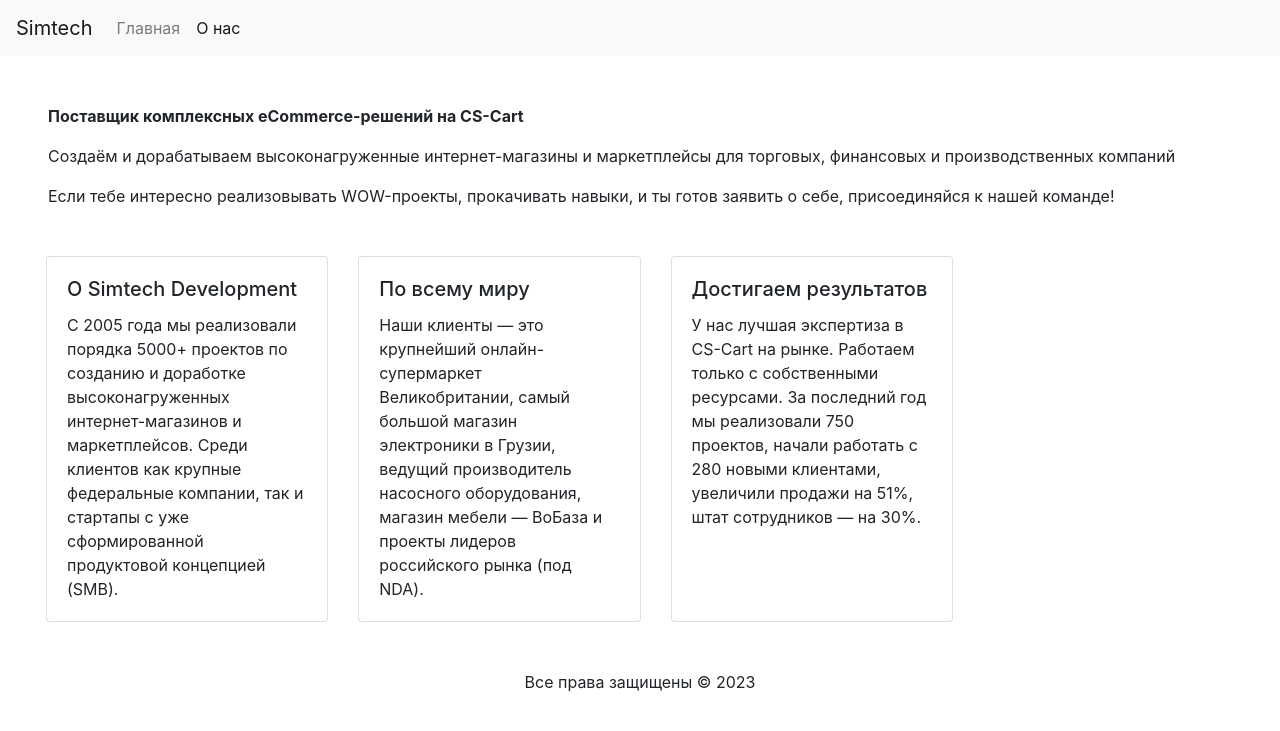
After one commit to a-shdv/simtech-dev, a PHP site: page /about-us.php in a window 1280 px wide. The commit adds this page. Shown: the top 731 px of the page. Run offline with PHP 8.4, Linux system fonts and the light colour scheme.

Commit message:
Update templates

```diff
--- /dev/null
+++ b/public/about-us.php
@@ -0,0 +1,53 @@
+<!doctype html>
+<html lang="en">
+<head>
+    <?php require_once 'partials/head.html' ?>
+    <title>О нас</title>
+</head>
+<body>
+<!-- Шапка -->
+<?php require_once 'partials/header.html' ?>
+
+<main>
+    <div class="mt-5 mb-5 ml-5">
+        <p class="text-justify" style="font-weight: bold">Поставщик комплексных eCommerce-решений на CS-Cart</p>
+        <p class="text-justify">Создаём и дорабатываем высоконагруженные интернет-магазины и маркетплейсы для торговых,
+            финансовых и производственных компаний</p>
+        <p class="text-justify">Если тебе интересно реализовывать WOW-проекты, прокачивать навыки, и ты готов заявить о
+            себе, присоединяйся к нашей команде!</p>
+    </div>
+
+    <div class="container-fluid">
+        <div class="row justify-content-left ml-3">
+            <div class="col-md-3">
+                <div class="card">
+                    <div class="card-body">
+                        <h5 class="card-title">О Simtech Development</h5>
+                        <p class="card-text">С 2005 года мы реализовали порядка 5000+ проектов по созданию и доработке высоконагруженных интернет-магазинов и маркетплейсов. Среди клиентов как крупные федеральные компании, так и стартапы с уже сформированной продуктовой концепцией (SMB).</p>
+                    </div>
+                </div>
+            </div>
+            <div class="col-md-3">
+                <div class="card">
+                    <div class="card-body">
+                        <h5 class="card-title">По всему миру</h5>
+                        <p class="card-text">Наши клиенты — это крупнейший онлайн-супермаркет Великобритании, cамый большой магазин электроники в Грузии, ведущий производитель насосного оборудования, магазин мебели — ВоБаза и проекты лидеров российского рынка (под NDA).</p>
+                    </div>
+                </div>
+            </div>
+            <div class="col-md-3">
+                <div class="card">
+                    <div class="card-body">
+                        <h5 class="card-title">Достигаем результатов</h5>
+                        <p class="card-text">У нас лучшая экспертиза в CS-Cart на рынке. Работаем только с собственными ресурсами. За последний год мы реализовали 750 проектов, начали работать с 280 новыми клиентами, увеличили продажи на 51%, штат сотрудников — на 30%.</p>
+                    </div>
+                </div>
+            </div>
+        </div>
+    </div>
+</main>
+<!-- Подвал -->
+<?php require_once 'partials/footer.html' ?>
+<script src="js/validate-active-link.js"></script>
+</body>
+</html>
--- a/public/css/styles.css
+++ b/public/css/styles.css
@@ -1,3 +1,3 @@
-/*.navbar-light .navbar-nav .active > .nav-link, .navbar-light .navbar-nav .nav-link.active, .navbar-light .navbar-nav .nav-link.show, .navbar-light .navbar-nav .show > .nav-link {*/
-/*    color: rgba(0,0,0,.9);*/
-/*}*/
+html body main div.container-fluid div.row.justify-content-left.ml-3 div.col-md-3 div.card {
+    height:100%;
+}
--- /dev/null
+++ b/public/partials/head.html
@@ -0,0 +1,13 @@
+<meta charset="UTF-8">
+<meta name="viewport"
+      content="width=device-width, user-scalable=no, initial-scale=1.0, maximum-scale=1.0, minimum-scale=1.0">
+<meta http-equiv="X-UA-Compatible" content="ie=edge">
+<link rel="stylesheet" href="css/styles.css">
+<script src="https://cdn.jsdelivr.net/npm/bootstrap@4.6.2/dist/js/bootstrap.min.js"
+        integrity="sha384-+sLIOodYLS7CIrQpBjl+C7nPvqq+FbNUBDunl/OZv93DB7Ln/533i8e/mZXLi/P+"
+        crossorigin="anonymous"></script>
+<script src="https://cdn.jsdelivr.net/npm/bootstrap@4.6.2/dist/js/bootstrap.bundle.min.js"
+        integrity="sha384-Fy6S3B9q64WdZWQUiU+q4/2Lc9npb8tCaSX9FK7E8HnRr0Jz8D6OP9dO5Vg3Q9ct"
+        crossorigin="anonymous"></script>
+<link rel="stylesheet" href="https://cdn.jsdelivr.net/npm/bootstrap@4.6.2/dist/css/bootstrap.min.css"
+      integrity="sha384-xOolHFLEh07PJGoPkLv1IbcEPTNtaed2xpHsD9ESMhqIYd0nLMwNLD69Npy4HI+N" crossorigin="anonymous">
--- a/public/templates/partials/header.html
+++ b/public/partials/header.html
@@ -1,4 +1,4 @@
-<!-- Навигационное меню-->
+<!--Шапка -->
 <header>
     <nav class="navbar navbar-expand-lg navbar-light bg-light">
         <a class="navbar-brand" href="#">Simtech</a>
@@ -8,11 +8,12 @@
 
         <div class="collapse navbar-collapse" id="navbarSupportedContent">
             <ul class="navbar-nav mr-auto">
-
                 <li class="nav-item">
-                    <a class="nav-link" href="index.php">Главная</a>
+                    <a class="nav-link" href=index.php>Главная</a>
                 </li>
-
+                <li class="nav-item">
+                    <a class="nav-link" href="about-us.php">О нас</a>
+                </li>
             </ul>
         </div>
     </nav>
```
Also changed, not shown: index.php (deleted, +0 -105 lines), public/index.php (added, +166 -0 lines), public/templates/index.php (deleted, +0 -177 lines), public/partials/footer.html (renamed from public/templates/partials/footer.html).
